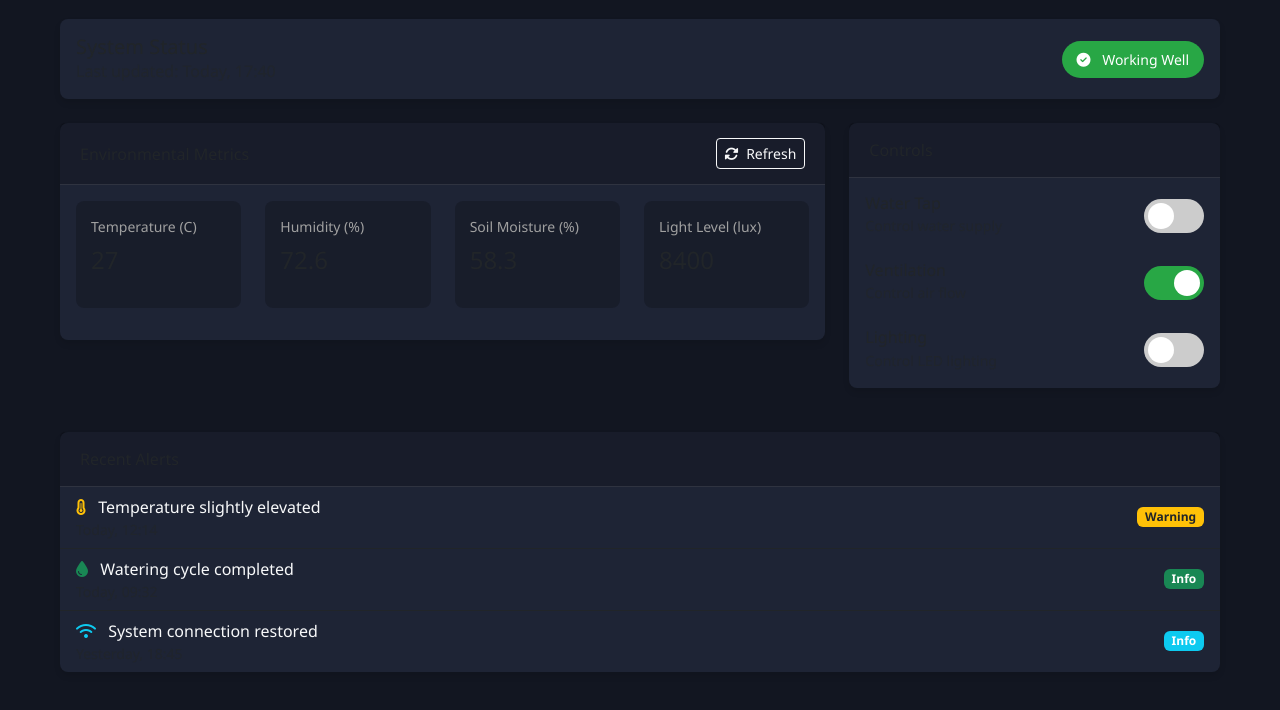
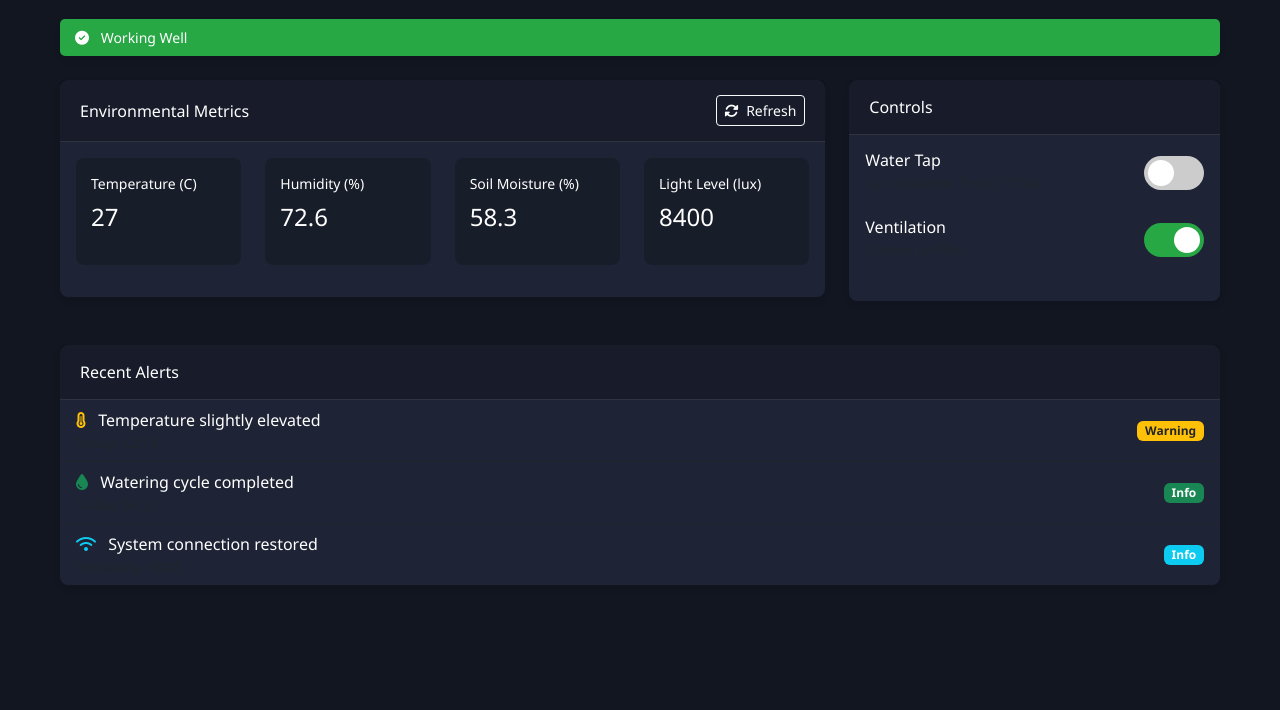
Before and after one commit to KavindaKiridana/smart-green-house, a plain HTML site: page index.html in a window 1280 px wide. Shown: the part 130-840 px from the top of the page. After the commit the page ends 800 px from the top, so only its background shows below. Drawn offline with nearby package versions, Linux system fonts and the light colour scheme.

Commit message:
Update index.html

```diff
--- a/index.html
+++ b/index.html
@@ -9,6 +9,9 @@
     <link rel="stylesheet" href="https://cdnjs.cloudflare.com/ajax/libs/font-awesome/6.4.0/css/all.min.css">
     <link rel="stylesheet" href="style.css">
     <style>
+        * {
+            color: white !important;
+        }
     </style>
 </head>
 
@@ -28,14 +31,10 @@
             <a href="https://vanilla-prediction.streamlit.app/" class="btn btn-primary"><i
                     class="fas fa-chart-line me-2"></i>
                 View Analysis</a>
-            <!-- <button class="btn btn-primary">
-                <i class="fas fa-chart-line me-2"></i>
-                View Analysis
-            </button> -->
         </div>
 
         <div class="card mb-4">
-            <div class="card-body d-flex justify-content-between align-items-center">
+            <!-- <div class="card-body d-flex justify-content-between align-items-center">
                 <div>
                     <h5 class="mb-0">System Status</h5>
                     <p class="text-muted mb-0">Last updated: Today, 14:35</p>
@@ -44,7 +43,11 @@
                     <i class="fas fa-check-circle me-2"></i>
                     Working Well
                 </span>
-            </div>
+            </div> -->
+            <span class="status-badge status-success" style="border-radius: 5px;">
+                <i class="fas fa-check-circle me-2"></i>
+                Working Well
+            </span>
         </div>
 
         <div class="row">
@@ -113,7 +116,7 @@
                                 <span class="slider"></span>
                             </label>
                         </div>
-                        <div class="d-flex justify-content-between align-items-center">
+                        <!-- <div class="d-flex justify-content-between align-items-center">
                             <div>
                                 <h6 class="mb-0">Lighting</h6>
                                 <small class="text-muted">Control LED lighting</small>
@@ -122,7 +125,7 @@
                                 <input type="checkbox" id="lightSwitch">
                                 <span class="slider"></span>
                             </label>
-                        </div>
+                        </div> -->
                     </div>
                 </div>
             </div>
```
